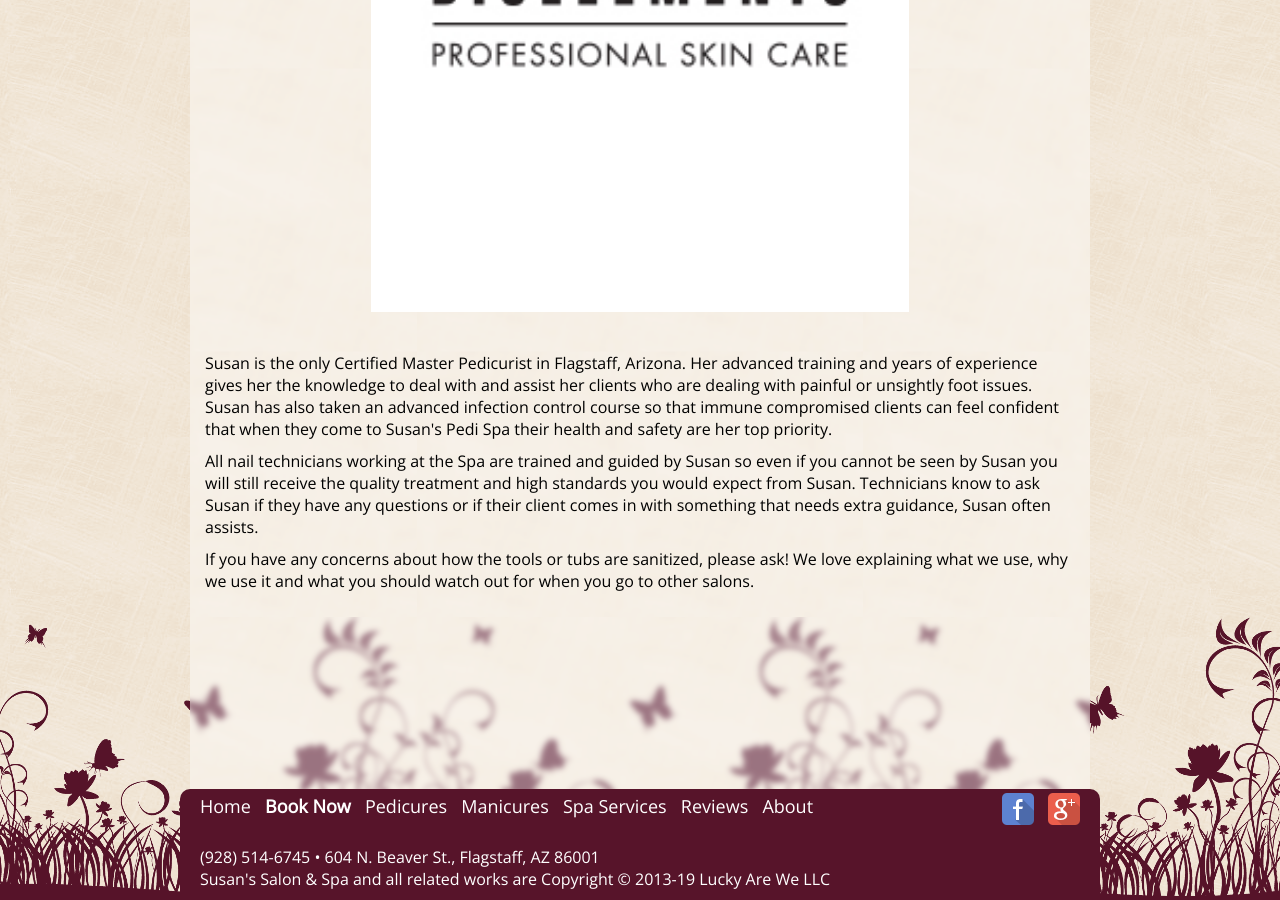
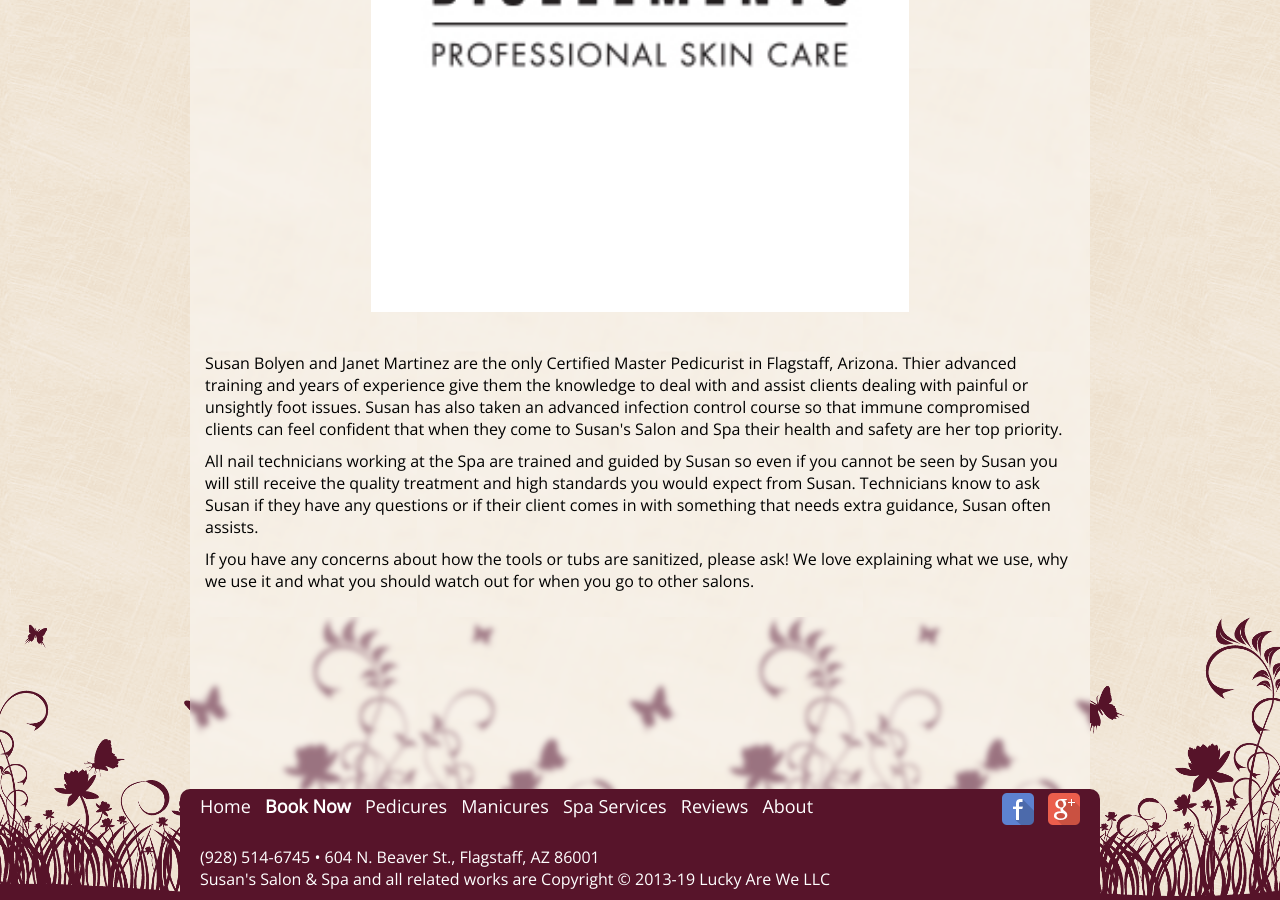
Before and after one commit to susanspedispa/susanspedispa.github.io, a Jekyll site: the page built from index.html, in a window 1280 px wide and 900 px high, scrolled down 763 px. Built offline with Jekyll 4.4.1, drawn with Linux system fonts in a browser that asks for light colours.

Commit message:
Update home.html

```diff
--- a/_includes/home.html
+++ b/_includes/home.html
@@ -1,4 +1,4 @@
-<p>Susan is the only Certified Master Pedicurist in Flagstaff, Arizona. Her advanced training and years of experience gives her the knowledge to deal with and assist her clients who are dealing with painful or unsightly foot issues. Susan has also taken an advanced infection control course so that immune compromised clients can feel confident that when they come to Susan's Pedi Spa their health and safety are her top priority. </p>
+<p>Susan Bolyen and Janet Martinez are the only Certified Master Pedicurist in Flagstaff, Arizona. Thier advanced training and years of experience give them the knowledge to deal with and assist clients dealing with painful or unsightly foot issues. Susan has also taken an advanced infection control course so that immune compromised clients can feel confident that when they come to Susan's Salon and Spa their health and safety are her top priority. </p>
 <p>All nail technicians working at the Spa are trained and guided by Susan so even if you cannot be seen by Susan you will still receive the quality treatment and high standards you would expect from Susan. Technicians know to ask Susan if they have any questions or if their client comes in with something that needs extra guidance, Susan often assists.<p>
 <p>If you have any concerns about how the tools or tubs are sanitized, please ask! We love explaining what we use, why we use it and what you should watch out for when you go to other salons.
  </p>
```
